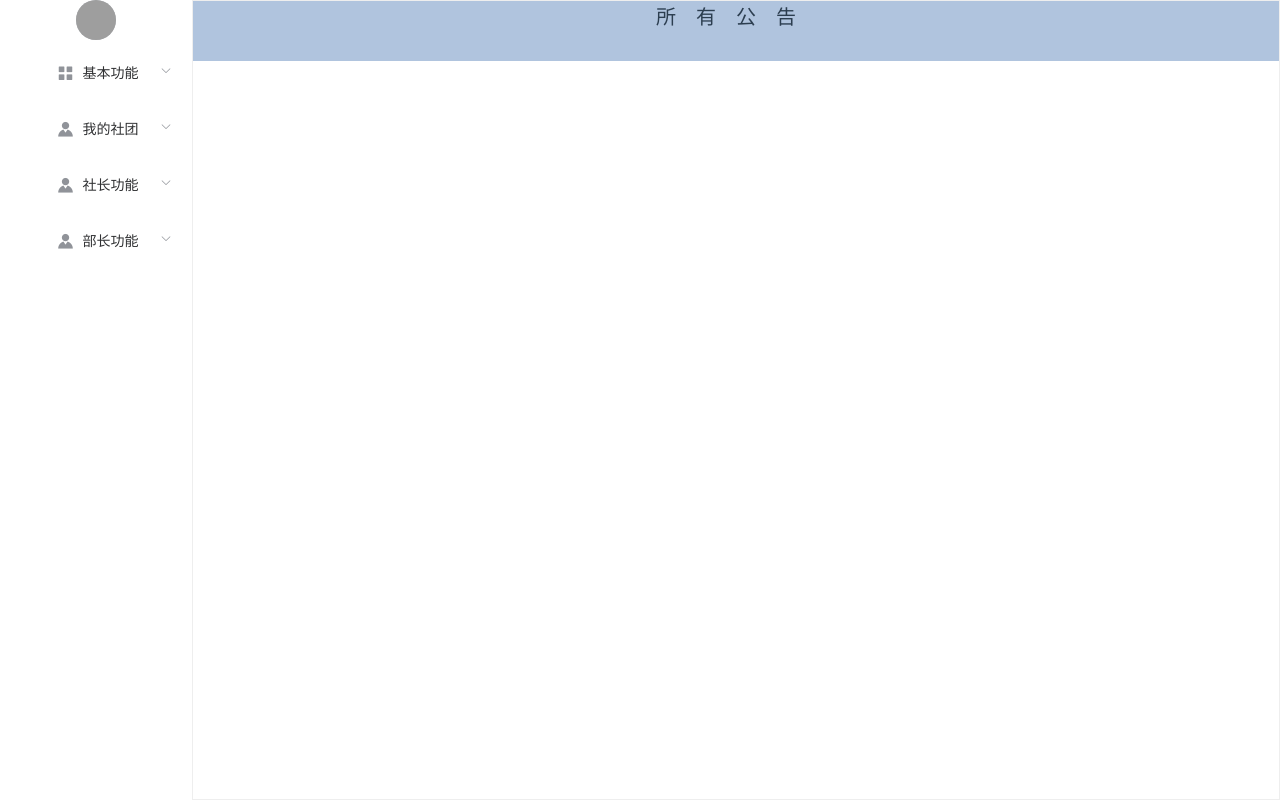
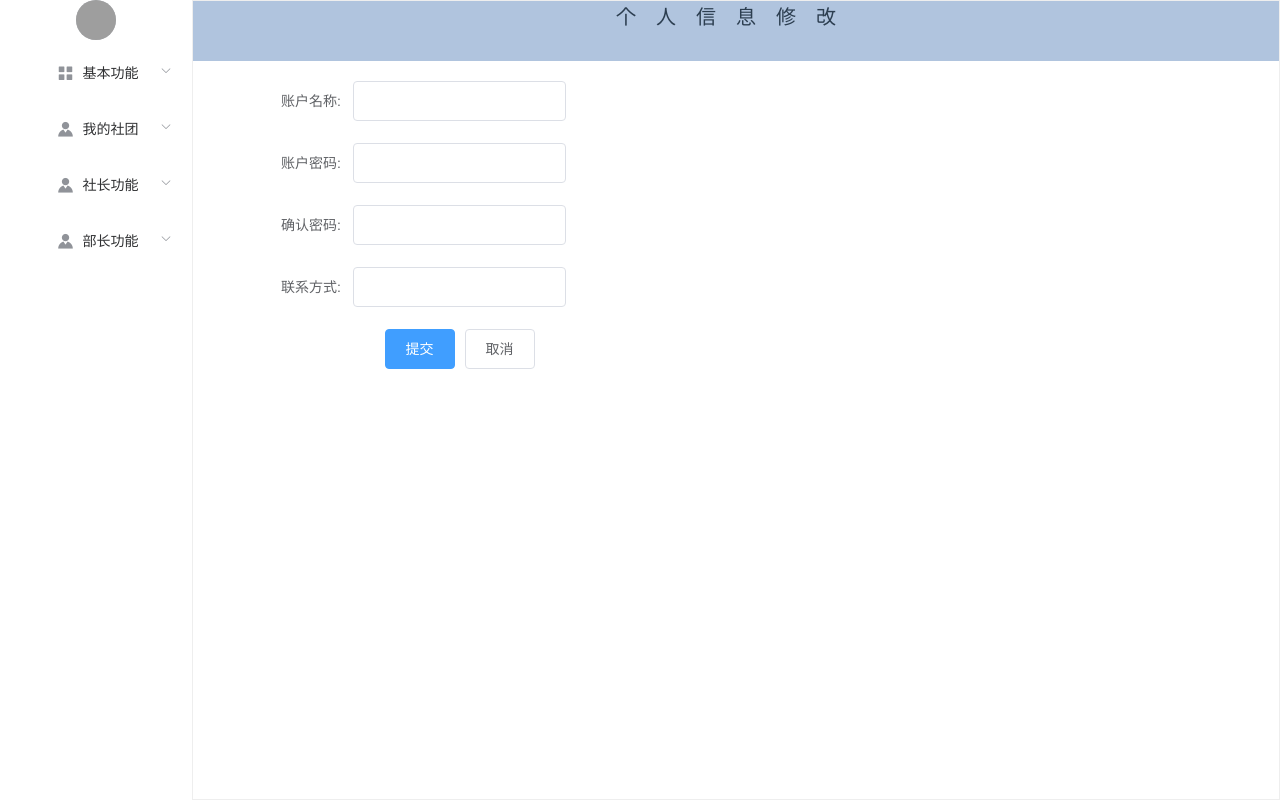
Before and after one commit to yonginggg/StudentClubManagementSoftware, a Vue app in the folder clubfontend/: page /personal in a window 1280 px wide. Built offline with nearby package versions, Linux system fonts and the light colour scheme; grey boxes are pictures that could not be loaded.

Commit message:
个人信息页面

```diff
--- /dev/null
+++ b/clubfontend/src/components/personal/PerInformation.vue
@@ -0,0 +1,78 @@
+<template>
+  <el-container>
+    <div style="margin: 20px;"></div>
+    <el-form :label-position="left" label-width="100px" :model="personInformation">
+      <el-form-item label="账户名称: ">
+        <el-input v-model="personInformation.userId"></el-input>
+      </el-form-item>
+      <el-form-item label="账户密码:">
+        <el-input v-model="personInformation.userPwd"></el-input>
+      </el-form-item>
+      <el-form-item label="确认密码:">
+        <el-input v-model="personInformation.userPwd2"></el-input>
+      </el-form-item>
+      <el-form-item label="联系方式:">
+        <el-input v-model="personInformation.userTel"></el-input>
+      </el-form-item>
+      <el-form-item>
+        <el-button type="primary" @click="submitForm('ruleForm')">提交</el-button>
+        <el-button @click="resetForm('ruleForm')">取消</el-button>
+      </el-form-item>
+    </el-form>
+  </el-container>
+</template>
+
+<script>
+export default {
+  name: 'PerInformation',
+  data () {
+    return {
+      labelPosition: 'right',
+      personInformation: {
+        userId: '',
+        userPwd: '',
+        userPwd2: '',
+        userTel: ''
+      }
+    }
+  }
+//   return {
+//     ruleForm: {
+//       pass: '',
+//       checkPass: '',
+//       age: ''
+//     },
+//     rules: {
+//       pass: [
+//         { validator: validatePass, trigger: 'blur' }
+//       ],
+//       checkPass: [
+//         { validator: validatePass2, trigger: 'blur' }
+//       ],
+//       age: [
+//         { validator: checkAge, trigger: 'blur' }
+//       ]
+//     }
+//   };
+// },
+  // methods: {
+  //   submitForm (formName) {
+  //     this.$refs[formName].validate((valid) => {
+  //       if (valid) {
+  //         alert('submit!')
+  //       } else {
+  //         console.log('error submit!!')
+  //         return false
+  //       }
+  //     })
+  //   },
+  //   resetForm (formName) {
+  //     this.$refs[formName].resetFields()
+  //   }
+  // }
+}
+</script>
+
+<style scoped>
+
+</style>
--- a/clubfontend/src/components/personal/Personal.vue
+++ /dev/null
@@ -1,45 +0,0 @@
-<template>
-<!--  <div>-->
-<!--    <el-container style="position: fixed;width: 100%;height: 100%;top: 0;right: 0; border: 1px solid #eee">-->
-<!--      &lt;!&ndash;    <el-aside style="width: 200px;margin-top: 20px">&ndash;&gt;-->
-<!--      &lt;!&ndash;      <switch></switch>&ndash;&gt;-->
-<!--      &lt;!&ndash;      &lt;!&ndash;<SideMenu></SideMenu>&ndash;&gt;&ndash;&gt;-->
-<!--      &lt;!&ndash;    </el-aside>&ndash;&gt;-->
-<!--      &lt;!&ndash;    <el-aside>&ndash;&gt;-->
-<!--      &lt;!&ndash;      <user-nav-menu></user-nav-menu>&ndash;&gt;-->
-<!--      &lt;!&ndash;    </el-aside>&ndash;&gt;-->
-<!--      <el-header>-->
-<!--      </el-header>-->
-<!--      <el-main>-->
-<!--        &lt;!&ndash;<books></books>&ndash;&gt;-->
-<!--      </el-main>-->
-<!--    </el-container>-->
-<!--  </div>-->
-      <el-container style="position: fixed;width: 85%;height: 100%;top: 0;right: 0; border: 1px solid #eee">
-        <!--    <el-aside style="width: 200px;margin-top: 20px">-->
-        <!--      <switch></switch>-->
-        <!--      &lt;!&ndash;<SideMenu></SideMenu>&ndash;&gt;-->
-        <!--    </el-aside>-->
-<!--        <el-aside>-->
-<!--&lt;!&ndash;          <user-nav-menu></user-nav-menu>&ndash;&gt;-->
-<!--        </el-aside>-->
-            <el-header style="text-align: center; font-size: 20px; background-color: lightsteelblue">
-              <span style="letter-spacing: 20px; ">所有公告</span>
-            </el-header>
-        <el-main>
-          <!--<books></books>-->
-        </el-main>
-      </el-container>
-</template>
-
-<script>
-import UserNavMenu from '../user/UserNavMenu'
-export default {
-  name: 'Personal',
-  components: {UserNavMenu}
-}
-</script>
-
-<style scoped>
-
-</style>
--- /dev/null
+++ b/clubfontend/src/components/personal/PersonalIndex.vue
@@ -0,0 +1,22 @@
+<template>
+  <el-container style="position: fixed;width: 85%;height: 100%;top: 0;right: 0; border: 1px solid #eee">
+    <el-header style="text-align: center; font-size: 20px; background-color: lightsteelblue">
+      <span style="letter-spacing: 20px; ">个人信息修改</span>
+    </el-header>
+    <el-main>
+       <per-information></per-information>
+    </el-main>
+  </el-container>
+</template>
+
+<script>
+import PerInformation from './PerInformation'
+export default {
+  name: 'Personal',
+  components: {PerInformation}
+}
+</script>
+
+<style scoped>
+
+</style>
--- a/clubfontend/src/router/index.js
+++ b/clubfontend/src/router/index.js
@@ -5,7 +5,7 @@ import Login from '@/components/Login'
 import Registered from '@/components/Registered'
 import Home from '@/components/UserHome'
 // eslint-disable-next-line no-unused-vars
-import Personal from '../components/personal/Personal'
+import PersonalIndex from '../components/personal/PersonalIndex'
 Vue.use(Router)
 
 export default new Router({
@@ -29,7 +29,7 @@ export default new Router({
         {
           path: '/personal',
           name: 'Personal',
-          component: Personal,
+          component: PersonalIndex,
           meta: {
             requireAuth: true
           }
```
